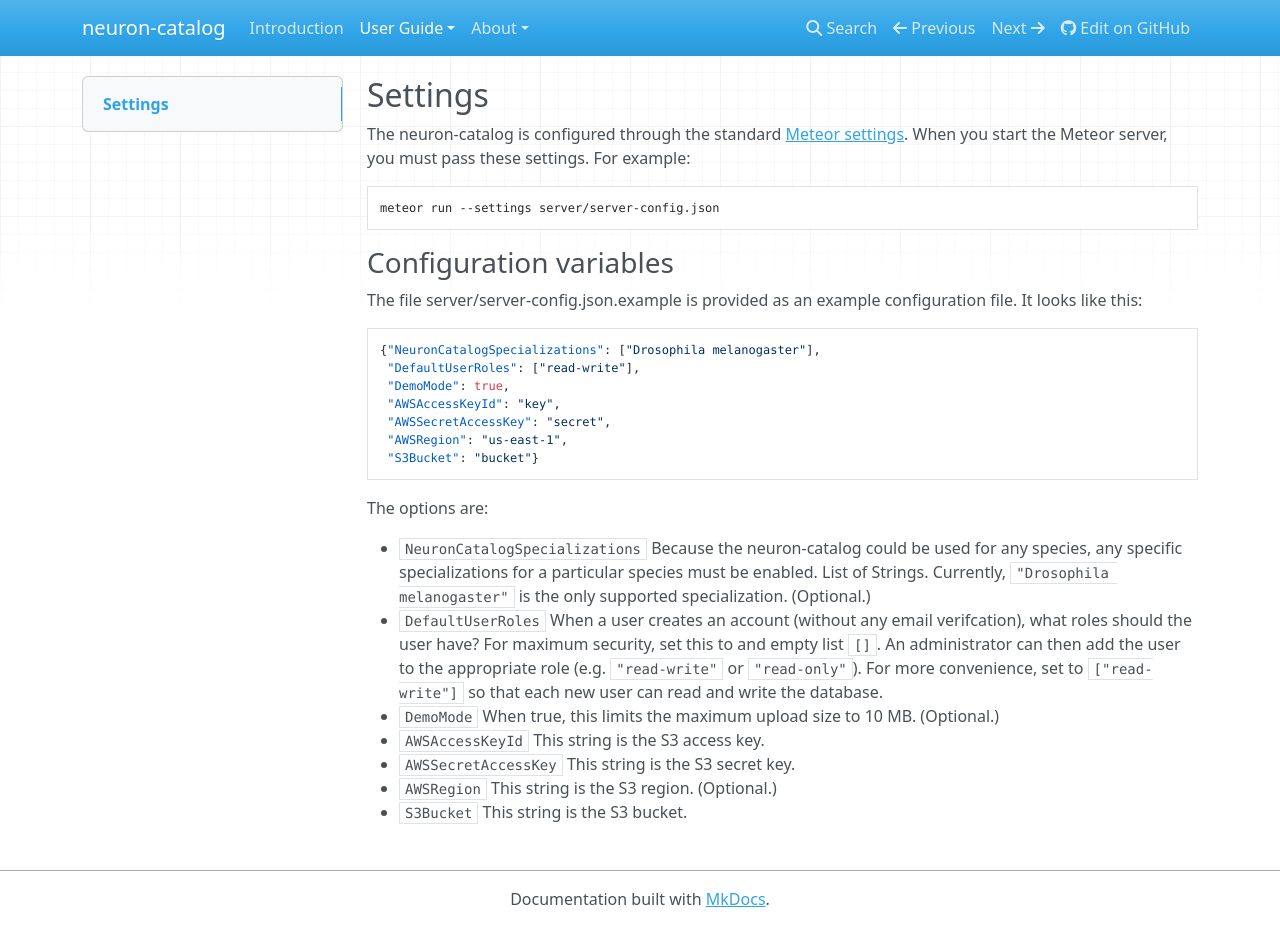
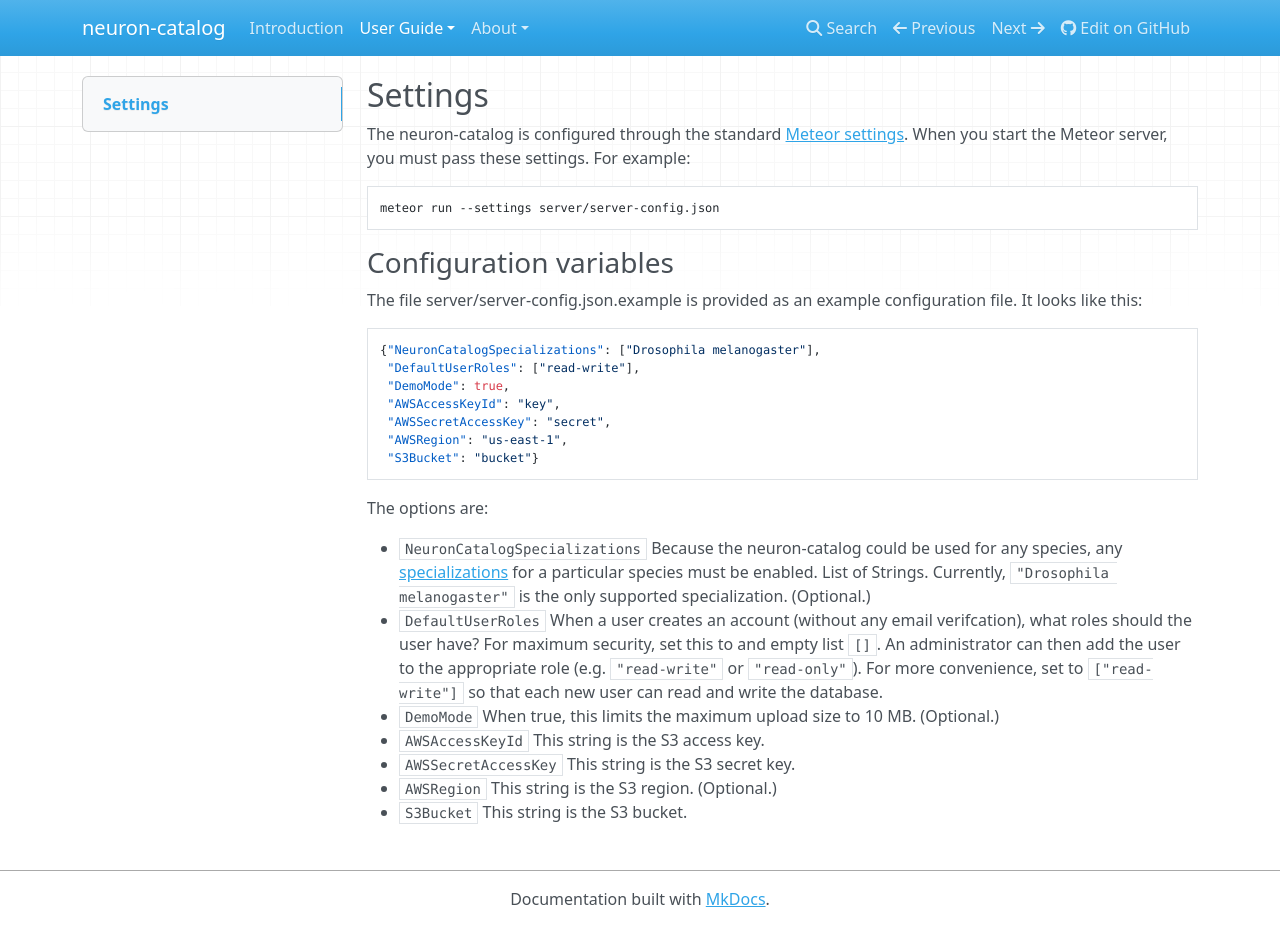
Before and after one commit to strawlab/neuron-catalog, an MkDocs documentation site: the page built from docs/settings.md, in a window 1280 px wide and 927 px high. Built offline with MkDocs 1.6.1, drawn with Linux system fonts in a browser that asks for light colours; nearby versions of some CDN libraries; old or Windows-style settings are respelled for this version of MkDocs.

Commit message:
add docs for species specific specializations

```diff
--- a/docs/settings.md
+++ b/docs/settings.md
@@ -26,9 +26,10 @@
 The options are:
 
 - `NeuronCatalogSpecializations` Because the neuron-catalog could be
-  used for any species, any specific specializations for a particular
-  species must be enabled. List of Strings. Currently, `"Drosophila melanogaster"`
-  is the only supported specialization. (Optional.)
+  used for any species, any [specializations](specializations.md) for
+  a particular species must be enabled. List of Strings. Currently,
+  `"Drosophila melanogaster"` is the only supported
+  specialization. (Optional.)
 - `DefaultUserRoles` When a user creates an account (without any email
   verifcation), what roles should the user have? For maximum security,
   set this to and empty list `[]`. An administrator can then add the
--- a/mkdocs.yml
+++ b/mkdocs.yml
@@ -9,5 +9,6 @@
 - ['installation.md', 'User Guide', 'Installation']
 - ['settings.md', 'User Guide', 'Settings']
 - ['s3-config.md', 'User Guide', 'Storage Configuration']
+- ['specializations.md', 'User Guide', 'Species Specific Specializations']
 - ['credits.md', 'About', 'Credits']
 - ['license.md', 'About', 'License']
```
Also changed, not shown: docs/index.md (+4 -3 lines), docs/specializations.md (added, +20 -0 lines).
